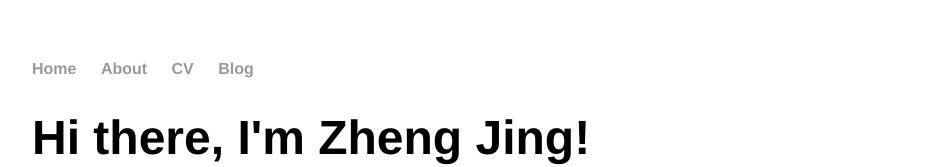
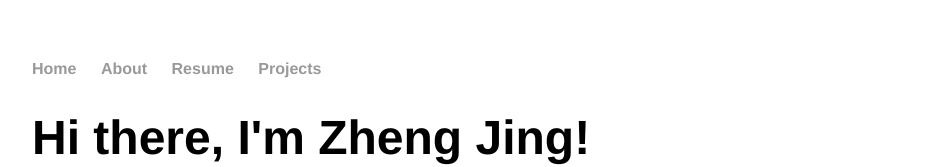
Before and after one commit to zhengjing123/zhengjing123.github.io, a plain HTML site: page index.html in a window 1280 px wide. Shown: the top 167 px of the page, without its empty margins (160-1105 px from the left). Drawn offline with Linux system fonts and the light colour scheme.

Commit message:
Update index.html

```diff
--- a/index.html
+++ b/index.html
@@ -10,8 +10,8 @@
     		<ul>
         		<li><a href="/">Home</a></li>
 	        	<li><a href="/about">About</a></li>
-        		<li><a href="/resume">CV</a></li>
-        		<li><a href="/projects">Blog</a></li>
+        		<li><a href="/resume">Resume</a></li>
+        		<li><a href="/projects">Projects</a></li>
     		</ul>
 		</nav>
 		<div class="container">
```
